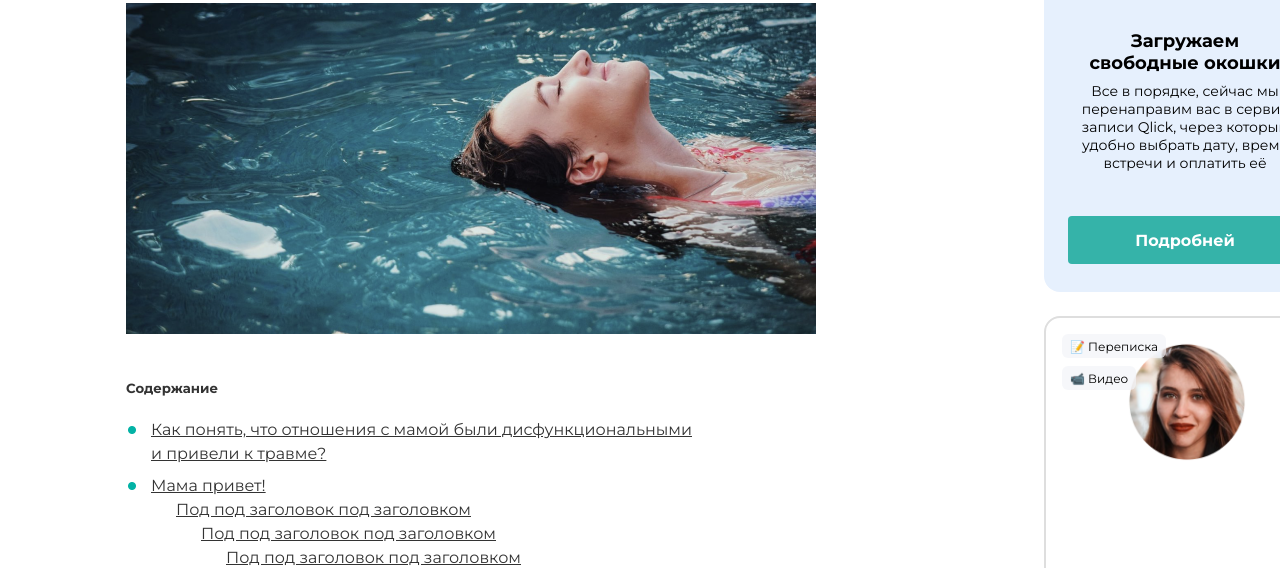
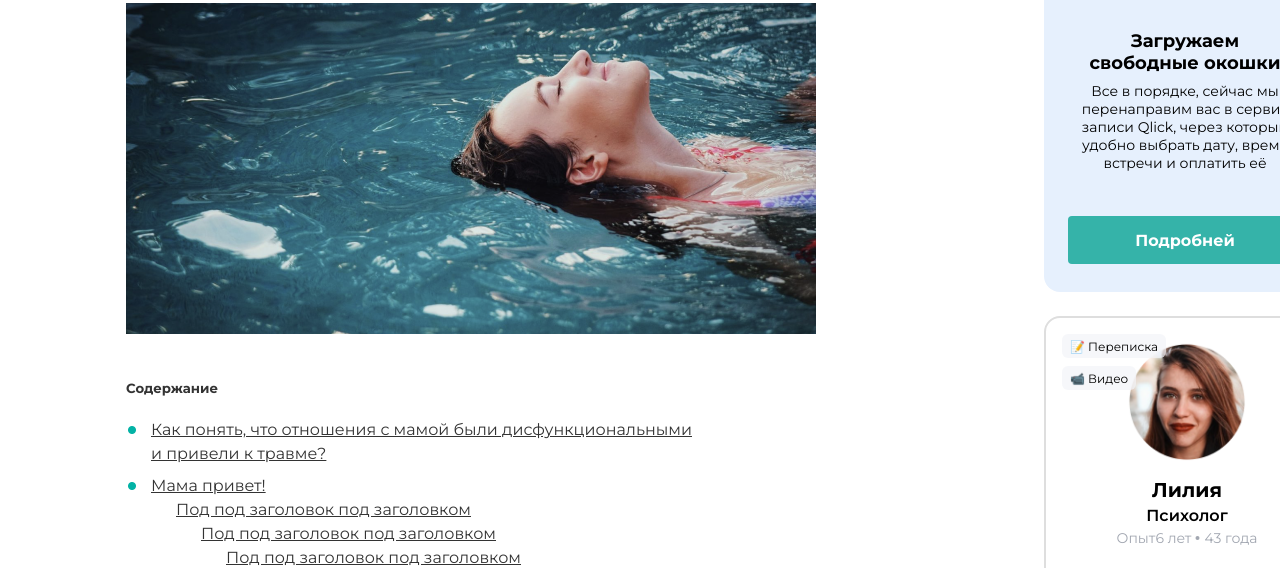
Before and after one commit to BadLagger/MiFiYouTalk, a plain HTML site: page arcticle.html in a window 1280 px wide. Shown: the part 384-952 px from the top of the page. Drawn offline with Linux system fonts and the light colour scheme.

Commit message:
Добавил блок инфо в плитку person

```diff
--- a/arcticle.html
+++ b/arcticle.html
@@ -97,6 +97,17 @@
                             </dev>
                         </dev>
                         <img class="article-person-img" src="resources/article/person.png">
+                        <div class="article-person-info-block">
+                            <div class="article-person-name">Лилия</div>
+                            <div class="article-person-post">Психолог</div>
+                            <div class="article-person-exp">Опыт6 лет
+                                <svg width="5" height="4" viewBox="0 0 5 4" fill="none" xmlns="http://www.w3.org/2000/svg">
+                                    <circle cx="2.5" cy="2" r="2" fill="#A2A7B1"/>
+                                </svg>
+                                 43 года
+                            </div>
+
+                        </div>
                     </div>
                 </div>
             </div>
--- a/styles.css
+++ b/styles.css
@@ -713,6 +713,37 @@ h4 {
     gap: 4px;
 }
 
+.article-person-info-block{
+    display: flex;
+    flex-direction: column;
+    gap: 4px;
+    margin: 16px;
+}
+
+.article-person-name {
+    display: inline-flex;
+    font-size: 20px;
+    font-weight: bold;
+    justify-content: center;
+}
+
+.article-person-post {
+    display: inline-flex;
+    font-size: 16px;
+    font-weight: 600;
+    justify-content: center;
+}
+
+.article-person-exp {
+    display: inline-flex;
+    font-size: 14px;
+    gap: 4px;
+    color: #A2A7B1;
+    justify-content: center;
+    align-items: center;
+}
+
+
 
 /* IPad Mini */
 @media (max-width: 768px) {
```
